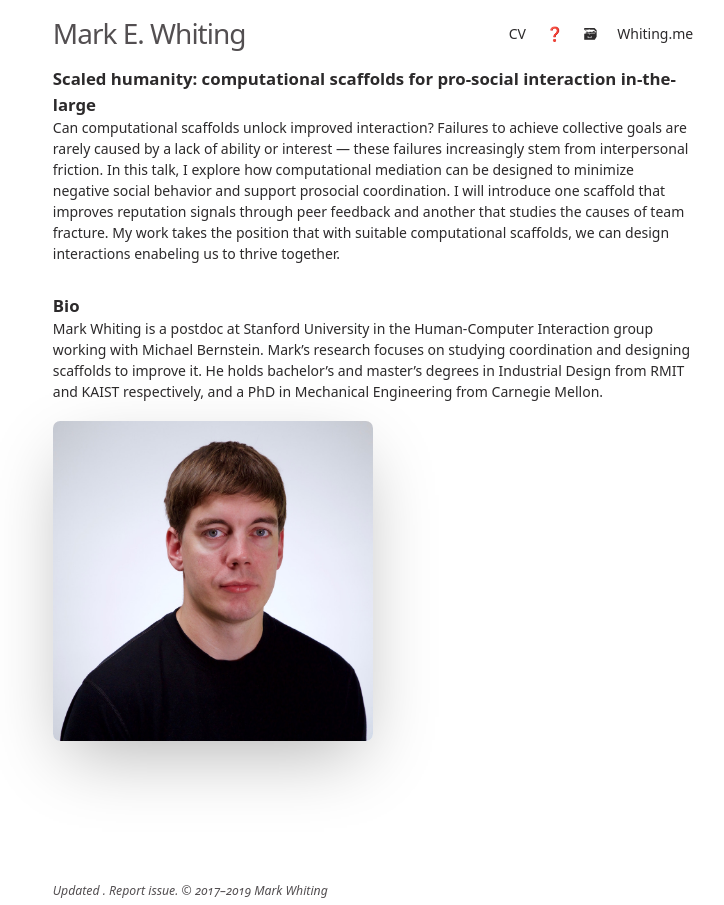
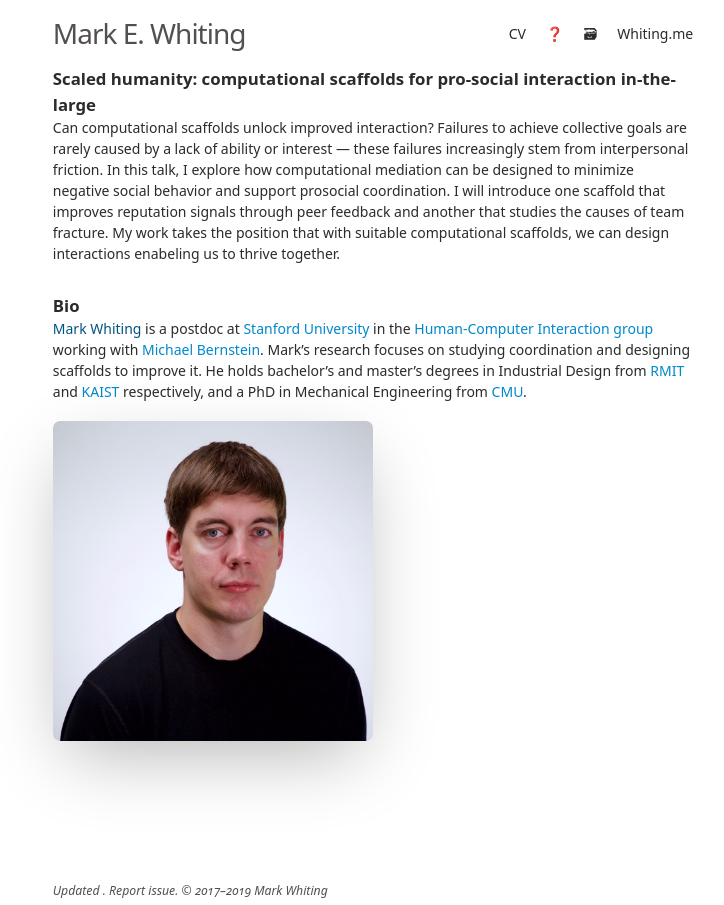
Before and after one commit to markwhiting/Whiting.me, a Jekyll site: the page built from job-talk.md, in a window 1280 px wide. Shown: the whole page, without its empty margins (267-991 px from the left). Built offline with Jekyll 4.4.1, drawn with Linux system fonts in a browser that asks for light colours; our own code applies the rules of GitHub Pages for plain Markdown files.

Commit message:
Added links to job-talk bio

```diff
--- a/job-talk.md
+++ b/job-talk.md
@@ -10,6 +10,6 @@ Can computational scaffolds unlock improved interaction? Failures to achieve col
 
 ## Bio
 
-Mark Whiting is a postdoc at Stanford University in the Human-Computer Interaction group working with Michael Bernstein. Mark's research focuses on studying coordination and designing scaffolds to improve it. He holds bachelor's and master’s degrees in Industrial Design from RMIT and KAIST respectively, and a PhD in Mechanical Engineering from Carnegie Mellon.
+[Mark Whiting]({{site.baseURL}}) is a postdoc at [Stanford University](http://stanford.edu) in the [Human-Computer Interaction group](https://hci.stanford.edu) working with [Michael Bernstein](https://hci.stanford.edu/msb/). Mark's research focuses on studying coordination and designing scaffolds to improve it. He holds bachelor's and master’s degrees in Industrial Design from [RMIT](https://www.rmit.edu.au) and [KAIST](https://www.kaist.ac.kr/) respectively, and a PhD in Mechanical Engineering from [CMU](https://www.cmu.edu).
 
 ![Mark Whiting]({{site.baseURL}}/assets/Headshot.jpeg "Mark Whiting")
```
